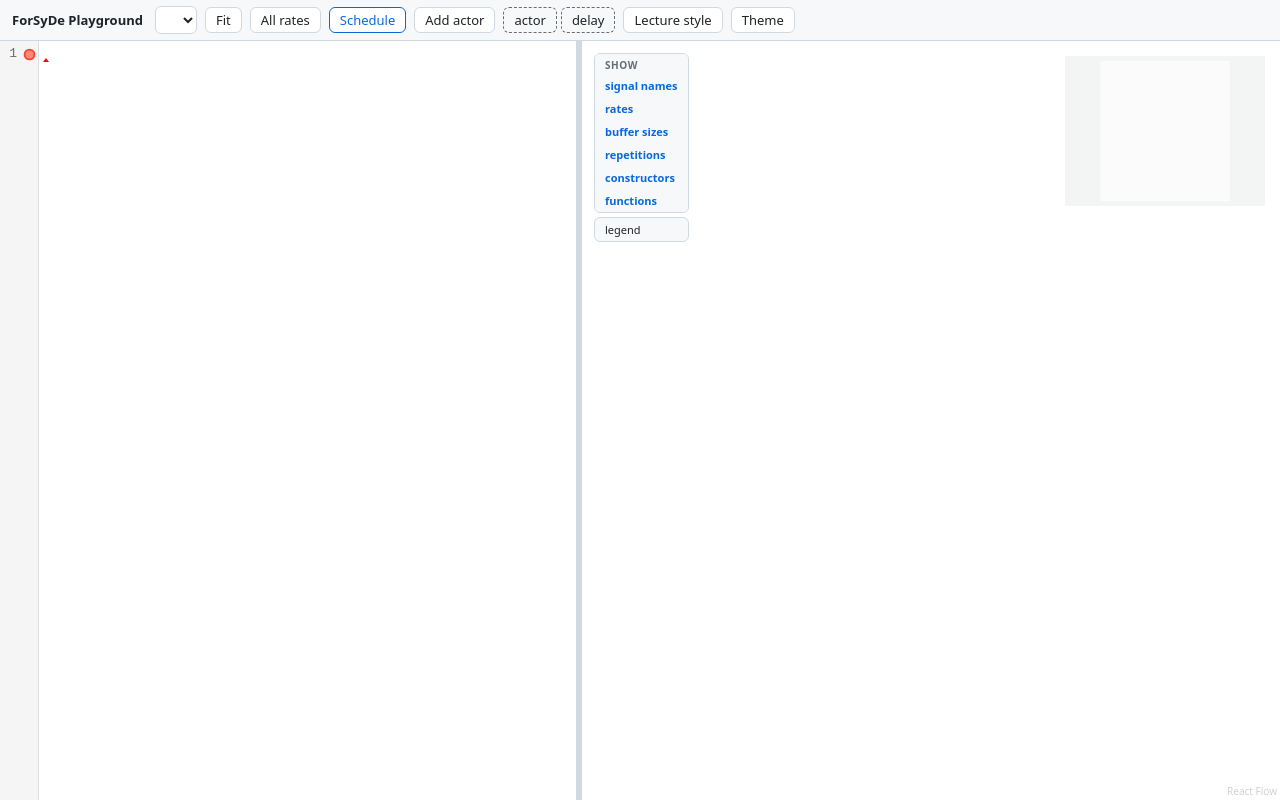
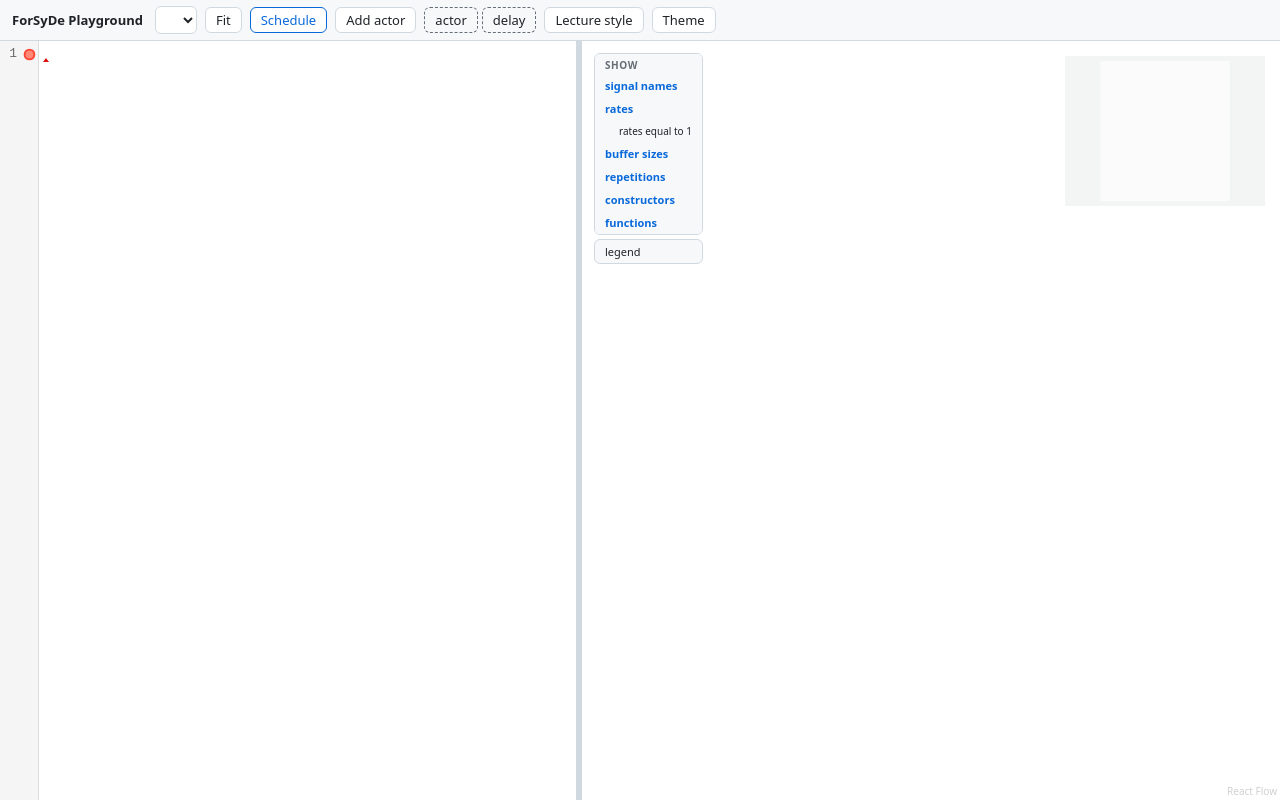
Before and after one commit to ramadhanafif/ForSyDe-Diagram-Web, a React (Vite) app: page / in a window 1280 px wide. Built offline with nearby package versions, Linux system fonts and the light colour scheme.

Commit message:
fix: merge the two rate controls into the show panel
the toolbar All rates button duplicated the rates toggle in the show
panel; unit rate visibility is now an indented sub option under rates,
disabled while rates are hidden

```diff
--- a/src/app/App.tsx
+++ b/src/app/App.tsx
@@ -344,8 +344,6 @@ export function App() {
         example={example}
         onExample={loadExample}
         onFit={() => setFitRequest((n) => n + 1)}
-        showUnitRates={showUnitRates}
-        onToggleUnitRates={() => setShowUnitRates((v) => !v)}
         showSchedule={showSchedule}
         onToggleSchedule={() => setShowSchedule((v) => !v)}
         onAddActor={onAddActor}
@@ -396,13 +394,24 @@ export function App() {
             <span className="detail-switch" title="Toggle each annotation on the diagram">
               <span className="switch-title">show</span>
               {FLAG_LABELS.map(([key, label]) => (
+                <span key={key} className="switch-group">
                   <button
-                  key={key}
                     className={showFlags[key] ? 'active' : ''}
                     onClick={() => setShowFlags((f) => ({ ...f, [key]: !f[key] }))}
                   >
                     {label}
                   </button>
+                  {key === 'rates' && (
+                    <button
+                      className={`sub ${showUnitRates ? 'active' : ''}`}
+                      disabled={!showFlags.rates}
+                      title="Also show rates equal to 1"
+                      onClick={() => setShowUnitRates((v) => !v)}
+                    >
+                      rates equal to 1
+                    </button>
+                  )}
+                </span>
               ))}
             </span>
             <button
--- a/src/app/Toolbar.tsx
+++ b/src/app/Toolbar.tsx
@@ -4,8 +4,6 @@ export interface ToolbarProps {
   example: string;
   onExample(name: string): void;
   onFit(): void;
-  showUnitRates: boolean;
-  onToggleUnitRates(): void;
   showSchedule: boolean;
   onToggleSchedule(): void;
   onAddActor(): void;
@@ -31,13 +29,6 @@ export function Toolbar(p: ToolbarProps) {
           ))}
         </select>
         <button onClick={p.onFit}>Fit</button>
-        <button
-          className={p.showUnitRates ? 'active' : ''}
-          title="Also show rates equal to 1"
-          onClick={p.onToggleUnitRates}
-        >
-          All rates
-        </button>
         <button
           className={p.showSchedule ? 'active' : ''}
           title="Show or hide the schedule results: firing order, repetitions and buffer sizes"
--- a/src/diagram/theme.css
+++ b/src/diagram/theme.css
@@ -492,6 +492,22 @@ body {
   font-weight: 600;
 }
 
+.float-controls .switch-group {
+  display: flex;
+  flex-direction: column;
+}
+
+.float-controls button.sub {
+  padding-left: 24px;
+  font-size: 10px;
+}
+
+.float-controls button:disabled {
+  color: var(--fg-dim);
+  opacity: 0.5;
+  cursor: default;
+}
+
 .float-controls button:hover {
   color: var(--accent);
 }
```
Lines whose indentation alone changed are shown as unchanged.
